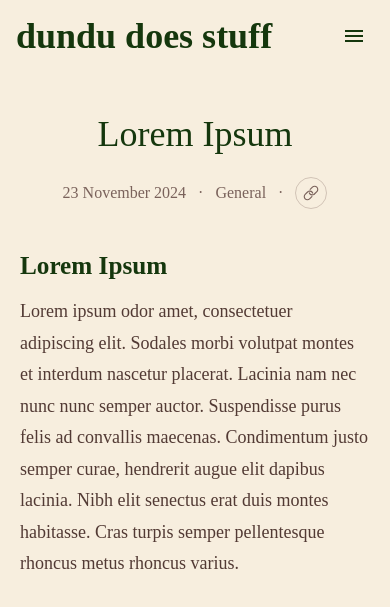
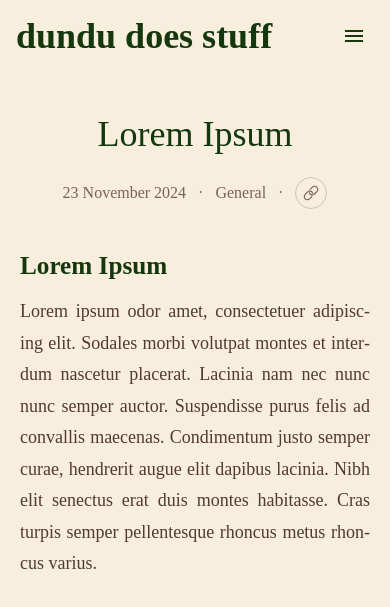
Before and after one commit to DoctorSong16/DoctorSong16.github.io, an Astro site: page /post/lorem-ipsum in a window 390 px wide. Shown: the top 607 px of the page. Built offline with nearby package versions, Linux system fonts and the light colour scheme; Astro itself is replaced by a stand-in of ours.

Commit message:
Justify blog post text with automatic hyphenation
Body text is justified and hyphenates automatically (5+ letter words,
2 letters before the break, 3 after) so lines fill without wide word
gaps. text-wrap: pretty is dropped since it fights justification.
Headings stay left-aligned and unhyphenated.

Measured on a ~150-word English sample: the widest word gap is 2.0x a
normal space at 1280px and 3.1x at 375px, versus 9.5x for justified
text without hyphenation on a phone.

Co-Authored-By: Claude Opus 5.5 <noreply@anthropic.com>

```diff
--- a/src/styles/global.css
+++ b/src/styles/global.css
@@ -92,9 +92,16 @@ a:hover {
 
 /* Rendered markdown in blog posts. Sizes are in em so everything scales with the body text. */
 @layer components {
+  /*
+    Justified with automatic hyphenation (needs <html lang>) so lines fill without
+    wide word gaps. Words of 5+ letters may break, leaving at least 2 letters before
+    the hyphen and carrying at least 3 to the next line (no "-ly" fragments).
+    text-wrap: pretty is left off: it fights justification and can open big gaps.
+  */
   .post-body {
-    @apply text-lg/[1.75] text-pretty sm:text-xl/[1.75];
+    @apply text-lg/[1.75] text-justify hyphens-auto sm:text-xl/[1.75];
     color: var(--text-soft);
+    hyphenate-limit-chars: 5 2 3;
   }
   .post-body > :first-child {
     @apply mt-0;
@@ -102,7 +109,7 @@ a:hover {
 
   /* The post title is the page's h1, so even a markdown "# heading" stays below it. */
   .post-body :is(h1, h2, h3, h4, h5, h6) {
-    @apply mt-[1.8em] mb-[0.5em] leading-snug font-semibold text-balance text-foreground;
+    @apply mt-[1.8em] mb-[0.5em] text-left leading-snug font-semibold text-balance hyphens-manual text-foreground;
   }
   .post-body h1 {
     @apply text-[1.6em];
```
